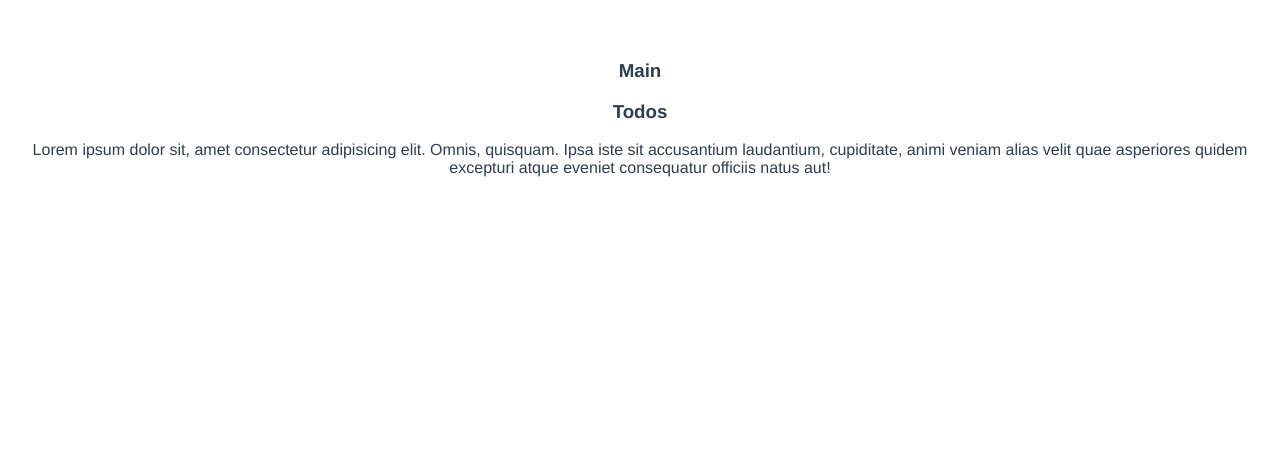
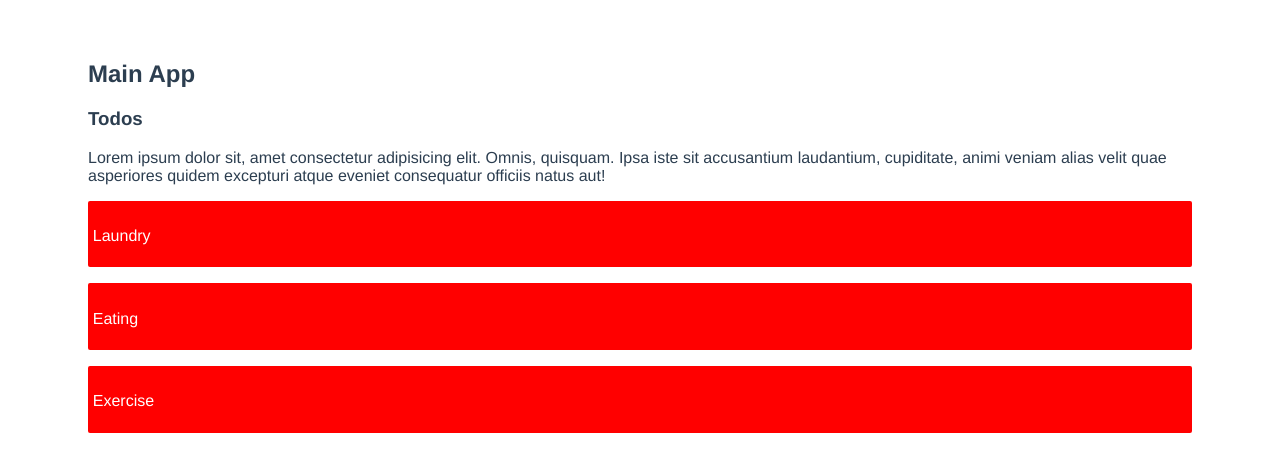
Before and after one commit to danielc92/vue-tutorial, a Vue app: page / in a window 1280 px wide. Shown: the top 472 px of the page. Built offline with nearby package versions, Linux system fonts and the light colour scheme.

Commit message:
Rendered todos

```diff
--- a/src/App.vue
+++ b/src/App.vue
@@ -1,8 +1,6 @@
 <template>
-  <section id="app">
-    <section class="container">
-      <h1>Main</h1>
-    </section>
+  <section id="app" class="container">
+    <h1>Main App</h1>
     <Todos v-bind:todos="todo_data"/>
 
   </section>
@@ -33,12 +31,11 @@ export default {
   font-family: 'Avenir', Helvetica, Arial, sans-serif;
   -webkit-font-smoothing: antialiased;
   -moz-osx-font-smoothing: grayscale;
-  text-align: center;
   color: #2c3e50;
   margin-top: 60px;
 }
 
 .container {
-  padding: 0 3rem;
+  padding: 0 5rem;
 }
 </style>
--- a/src/components/TodoItem.vue
+++ b/src/components/TodoItem.vue
@@ -1,11 +1,14 @@
 <template>
     <div class="todo-box">
+        <h2>{{ todo.title }}</h2>
+        <p>{{ todo.task }}</p>
     </div>
 </template>
 
 <script>
 export default {
-    name: "TodoItem"
+    name: "TodoItem",
+    props: ["todo"]
 }
 </script>
 
@@ -16,5 +19,6 @@ export default {
         border: none;
         border-radius: 2px;
         margin-bottom: 1rem;
+        padding: .4rem .3rem;
     }
 </style>
--- a/src/components/Todos.vue
+++ b/src/components/Todos.vue
@@ -3,14 +3,19 @@
         <h1>Todos</h1>
         <p>Lorem ipsum dolor sit, amet consectetur adipisicing elit. Omnis, quisquam. Ipsa iste sit accusantium laudantium, cupiditate, animi veniam alias velit quae asperiores quidem excepturi atque eveniet consequatur officiis natus aut!</p>
         <div v-for="(todo, index) in todos" v-bind:key="index">
-
+            <TodoItem v-bind:todo="todo"/>
         </div>
     </section>
 </template>
 
 <script>
+import TodoItem from './TodoItem';
+
 export default {
     name: "Todos",
+    components: {
+        TodoItem
+    },
     props: ["todos"]
 }
 </script>
```
